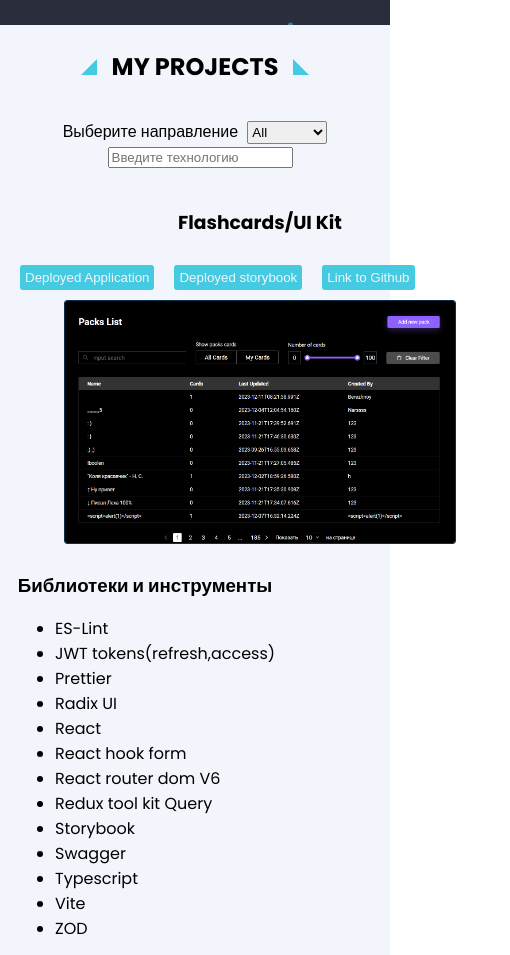
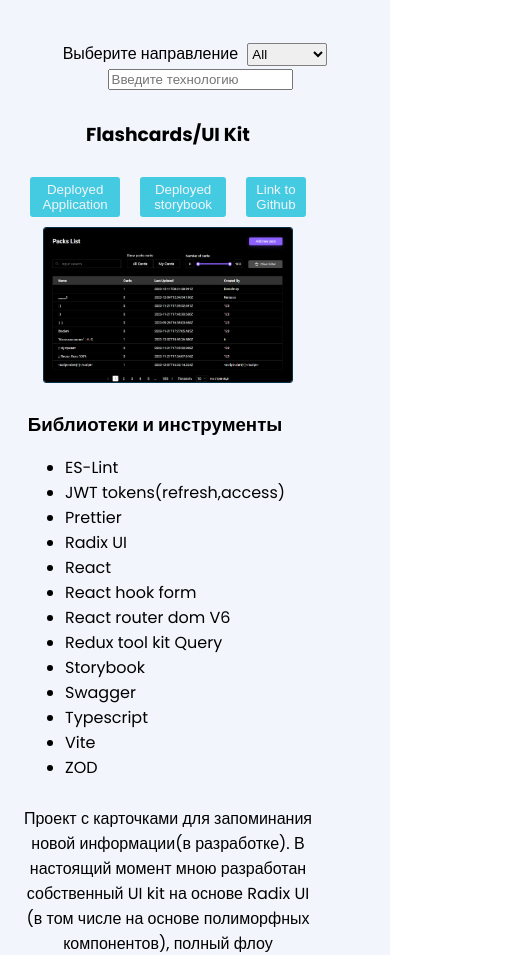
Before and after one commit to Vlad06091992/Portfolio, a React (Create React App) app: page / in a window 390 px wide. Shown: the part 1045-2000 px from the top of the page, 510 px wide, since content can reach past the window. Built offline with nearby package versions, Linux system fonts and the light colour scheme.

Commit message:
fix: styles for mobile

```diff
--- a/src/App.css
+++ b/src/App.css
@@ -1,6 +1,7 @@
 *{
     box-sizing: border-box;
 }
+
 
 .up{
     z-index: 10;
@@ -8,3 +9,7 @@
     bottom: 50px;
     right: 50px;
 }
+
+@media screen and (max-width: 550px) {
+ font-size: 10px;
+}
--- a/src/components/Main/Main.module.scss
+++ b/src/components/Main/Main.module.scss
@@ -29,8 +29,11 @@
     .ava {
       position: relative;
       z-index: 1;
-      margin: 0 auto 48px;
+      margin: 0 auto ;
       max-width: 300px;
+      @media screen and (max-width: 400px) {
+        max-width: 250px;
+      }
     }
 
     .ava img {
--- a/src/components/Project/Project.js
+++ b/src/components/Project/Project.js
@@ -31,7 +31,7 @@ export const Project = (props) => {
                 </div>}
             </div>
             <div className={styles.main}>
-                <div>
+                <div style={{width:'100%'}}>
                     <img alt={'project'} className={styles.image} src={props.image}></img>
                 </div>
                 <div>
--- a/src/components/Project/Project.module.scss
+++ b/src/components/Project/Project.module.scss
@@ -8,16 +8,20 @@
   margin: 10px;
 
   @media screen and (max-width: 1170px) {
-      min-width: 600px
+      min-width: 600px;
+    max-width: 90%;
   }
 
   @media screen and (max-width: 650px) {
-    min-width: 500px
+    min-width: 500px;
+    max-width: 90%;
   }
 
-  @media screen and (max-width: 600px) {
-    //max-width: 550px;
-    //min-width:450px;
+  @media screen and (max-width: 550px) {
+    min-width: 80%;
+    max-width:90%;
+    margin-left: 10px;
+    //margin-right: 10px;
   }
 
   .main {
@@ -57,7 +61,8 @@
   }
 
   .image {
-    max-width: 280px;
+    max-width: 90%;
+    min-width: 250px;
     height: auto;
     border-radius: 3px;
     border: 1px solid #063148;
--- a/src/components/Projects/Projects.module.scss
+++ b/src/components/Projects/Projects.module.scss
@@ -9,12 +9,16 @@
     @include flex(space-evenly, flex-start);
     @include container;
     height: 100%;
+    @media screen and (max-width: 550px) {
+    display: block;
+      margin: 0 10px;
+    }
   }
 
   .searchSettings {
     max-width: 465px;
     margin: 0 auto;
-    @media screen and (max-width: 475px) {
+    @media screen and (max-width: 550px) {
       text-align: center;
       padding: 10px;
       margin: 0;
--- a/src/components/navigation/Navigation.module.css
+++ b/src/components/navigation/Navigation.module.css
@@ -1,6 +1,7 @@
 .navigation {
     width: 400px;
     justify-content: space-between;
+    margin: 0 10px;
     display: flex;
     align-self: center;
     /*border: 1px solid;*/
```
